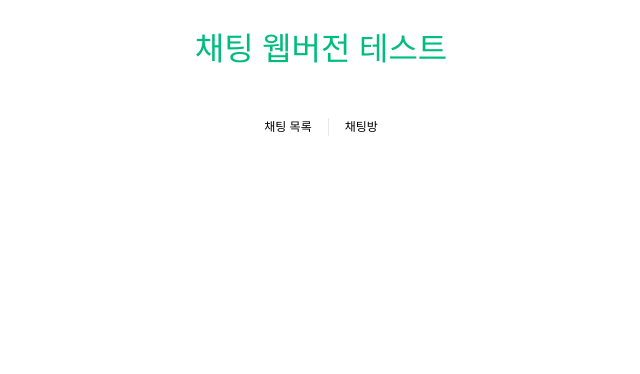
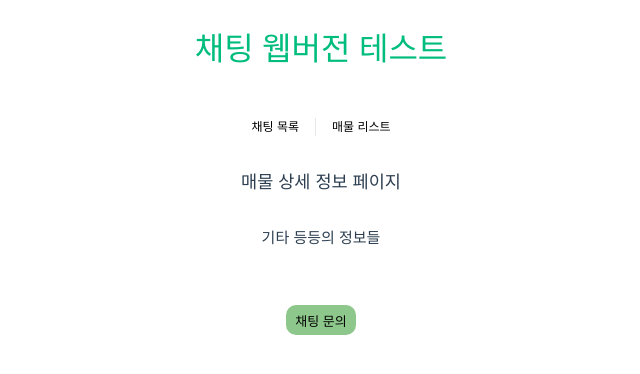
Before and after one commit to LeeHannaa/chat_front_web, a Vue app: page /aptDetail in a window 1280 px wide. Before the commit this address had no page. Shown: the top 374 px of the page, without its empty margins (319-959 px from the left). Built offline with nearby package versions, Linux system fonts and the light colour scheme; no server answers; the HTML template or start-up script is replaced by a standard one.

Commit message:
feat&style: 매물 관련 페이지 생성 및 api 연결, 처음 방 생성 시 오류 해결

```diff
--- a/src/App.vue
+++ b/src/App.vue
@@ -9,7 +9,7 @@ import HelloWorld from './components/HelloWorld.vue'
       <HelloWorld msg="채팅 웹버전 테스트" />
       <nav>
         <RouterLink to="/">채팅 목록</RouterLink>
-        <RouterLink to="/chat">채팅방</RouterLink>
+        <RouterLink to="/apt">매물 리스트</RouterLink>
       </nav>
     </div>
   </header>
--- /dev/null
+++ b/src/api/aptApi.ts
@@ -0,0 +1,46 @@
+export const fetchAPTList = async () => {
+  try {
+    const url = new URL('http://localhost:8080/apt')
+
+    const response = await fetch(url.toString(), {
+      method: 'GET',
+      headers: {
+        'Content-Type': 'application/json',
+      },
+    })
+
+    if (!response.ok) {
+      throw new Error('Network response was not ok')
+    }
+
+    const data = await response.json()
+    return data // 응답 데이터를 반환
+  } catch (error) {
+    console.error('API 요청 실패:', error)
+    throw error // 에러를 상위 함수로 전달
+  }
+}
+
+export const fetchAPTDetailList = async (aptId: number) => {
+  try {
+    const url = new URL(`http://localhost:8080/apt/detail/${aptId}`)
+
+    const response = await fetch(url.toString(), {
+      method: 'GET',
+      headers: {
+        'Content-Type': 'application/json',
+      },
+    })
+
+    if (!response.ok) {
+      throw new Error('Network response was not ok')
+    }
+
+    const data = await response.json()
+    console.log('매물 상세정보 겟 : ', data)
+    return data // 응답 데이터를 반환
+  } catch (error) {
+    console.error('API 요청 실패:', error)
+    throw error // 에러를 상위 함수로 전달
+  }
+}
--- a/src/api/chatApi.ts
+++ b/src/api/chatApi.ts
@@ -5,6 +5,7 @@ export const fetchChats = async function fetchData(myId: number, from: string, i
     console.log('chatlist에서 옴!!!')
     apiUrl = `http://localhost:8080/chatmsg/find/list/${id}` // 채팅방 아이디
   } else {
+    console.log('매물 상세보기에서 채팅방으로 넘어온 경우!!!')
     apiUrl = `http://localhost:8080/chatmsg/apt/find/list/${id}?myId=${myId}` // 매물 아이디
   }
 
--- a/src/router/index.ts
+++ b/src/router/index.ts
@@ -19,6 +19,20 @@ const router = createRouter({
         from: route.query.from,
       }),
     },
+    {
+      path: '/apt',
+      name: 'apt',
+      component: () => import('../views/AptView.vue'),
+    },
+    {
+      path: '/aptDetail',
+      name: 'aptDetail',
+      component: () => import('../views/AptDetailView.vue'),
+      props: (route) => ({
+        id: Number(route.query.id),
+        name: route.query.name,
+      }),
+    },
   ],
 })
 
--- /dev/null
+++ b/src/stores/apt.ts
@@ -0,0 +1,27 @@
+import { defineStore } from 'pinia'
+
+interface APT {
+  id: number
+  name: string
+}
+
+export interface APTDetail {
+  id: number
+  name: string
+  userId: number
+}
+
+export const useAPTListStore = defineStore('aptlist', {
+  state: () => ({
+    aptList: [] as APT[],
+    aptDetail: {} as APT,
+  }),
+  actions: {
+    setAPTList(newAPTList: APT[]) {
+      this.aptList = newAPTList
+    },
+    setAPTDetail(newApt: APTDetail) {
+      this.aptDetail = newApt
+    },
+  },
+})
--- /dev/null
+++ b/src/views/AptDetailView.vue
@@ -0,0 +1,96 @@
+<script setup lang="ts">
+import { ref, onMounted } from 'vue'
+import { useRouter } from 'vue-router'
+import { type APTDetail } from '../stores/apt'
+import { fetchAPTDetailList } from '../api/aptApi'
+
+const router = useRouter()
+const myId = ref<number | null>(null)
+const aptDetail = ref<APTDetail | null>(null)
+
+const props = defineProps<{
+  id: number
+  name: string
+}>()
+
+async function getAPTDetail() {
+  try {
+    const data = await fetchAPTDetailList(props.id)
+    if (data) {
+      console.log('매물 목록:', data)
+      aptDetail.value = {
+        id: data.id, // 매물 아이디
+        name: data.name,
+        userId: data.userId,
+      }
+    }
+  } catch (err) {
+    console.error(err)
+  }
+}
+
+onMounted(() => {
+  getAPTDetail()
+  const storedId = localStorage.getItem('userId')
+  if (storedId) {
+    myId.value = Number(storedId)
+    console.log('myId : ', myId.value)
+  }
+})
+
+function handleAPTClick(apt: { id: number; name: string }) {
+  router.push({
+    path: '/chat',
+    query: {
+      id: Number(apt.id),
+      name: apt.name,
+      from: 'aptlist',
+    },
+  })
+}
+</script>
+
+<template>
+  <main>
+    <div class="main">
+      <h3>매물 상세 정보 페이지</h3>
+      <div class="aptDetail" style="cursor: pointer">
+        <h3>{{ aptDetail?.name }}</h3>
+        <p style="margin-bottom: 50px">기타 등등의 정보들</p>
+        <button v-if="aptDetail?.userId === myId" class="aptDetailBT">매물 수정</button>
+        <button v-else class="aptDetailBT" @click="aptDetail && handleAPTClick(aptDetail)">
+          채팅 문의
+        </button>
+      </div>
+    </div>
+  </main>
+</template>
+
+<style>
+.main {
+  display: flex;
+  flex-direction: column;
+  align-items: center;
+  justify-content: center;
+  gap: 10px;
+}
+.aptDetail {
+  margin: 20px;
+  width: 200px;
+  margin-bottom: 15px;
+  display: flex;
+  flex-direction: column;
+  align-items: center;
+  justify-content: center;
+}
+
+.aptDetailBT {
+  margin: 5px;
+  font-size: 13px;
+  width: 70px;
+  height: 30px;
+  background: #8ec78bff;
+  border: none;
+  border-radius: 10px;
+}
+</style>
--- /dev/null
+++ b/src/views/AptView.vue
@@ -0,0 +1,90 @@
+<script setup lang="ts">
+import { ref, onMounted } from 'vue'
+import { useRouter } from 'vue-router'
+import { fetchAPTList } from '../api/aptApi'
+import { useAPTListStore } from '../stores/apt'
+
+const router = useRouter()
+const aptStore = useAPTListStore()
+const myId = ref<number | null>(null)
+
+async function getAPTList() {
+  try {
+    const data = await fetchAPTList()
+    if (data) {
+      aptStore.aptList = []
+      aptStore.setAPTList(data)
+      console.log('매물 목록:', data)
+    }
+  } catch (err) {
+    console.error(err)
+  }
+}
+
+onMounted(() => {
+  getAPTList()
+  const storedId = localStorage.getItem('userId')
+  if (storedId) {
+    myId.value = Number(storedId)
+    console.log('myId : ', myId.value)
+  }
+  if (aptStore.aptList.length > 0) {
+    console.log('전역 상태에서 매물 목록 불러옴:', aptStore.aptList)
+  }
+})
+
+function handleAPTClick(apt: { id: number; name: string }) {
+  router.push({
+    path: '/aptdetail',
+    query: {
+      id: Number(apt.id),
+      name: apt.name,
+    },
+  })
+}
+</script>
+
+<template>
+  <main>
+    <div class="main">
+      <h3>매물 리스트</h3>
+      <div v-if="aptStore.aptList.length > 0">
+        <div class="apt" v-for="apt in aptStore.aptList" :key="apt.id" style="cursor: pointer">
+          <h3>{{ apt.name }}</h3>
+          <button class="aptBT" @click="handleAPTClick(apt)">상세보기</button>
+        </div>
+      </div>
+      <p v-else>볼 수 있는 매물이 없습니다.</p>
+    </div>
+  </main>
+</template>
+
+<style>
+.main {
+  display: flex;
+  flex-direction: column;
+  align-items: center;
+  justify-content: center;
+  gap: 10px;
+}
+.apt {
+  background: rgb(232, 255, 228);
+  width: 200px;
+  height: 100px;
+  margin-bottom: 15px;
+  display: flex;
+  flex-direction: column;
+  align-items: center;
+  justify-content: center;
+}
+
+.aptBT {
+  margin: 5px;
+  font-size: 13px;
+  width: 70px;
+  height: 30px;
+  background: #8ec78bff;
+  border: none;
+  border-radius: 10px;
+}
+</style>
--- a/src/views/HomeView.vue
+++ b/src/views/HomeView.vue
@@ -62,7 +62,7 @@ function handleChatClick(chat: { id: number; name: string }) {
 <template>
   <main>
     <div class="main">
-      <h3>채팅 목록</h3>
+      <h3>나의 채팅 목록</h3>
       <h5>테스트 사용자 아이디 지정</h5>
       <div>
         <input v-model.number="myId" placeholder="아이디 입력" @keyup.enter="handleButtonClick" />
```
Also changed, not shown: src/stores/chat.ts (+6 -2 lines), src/views/ChatView.vue (+31 -29 lines).
